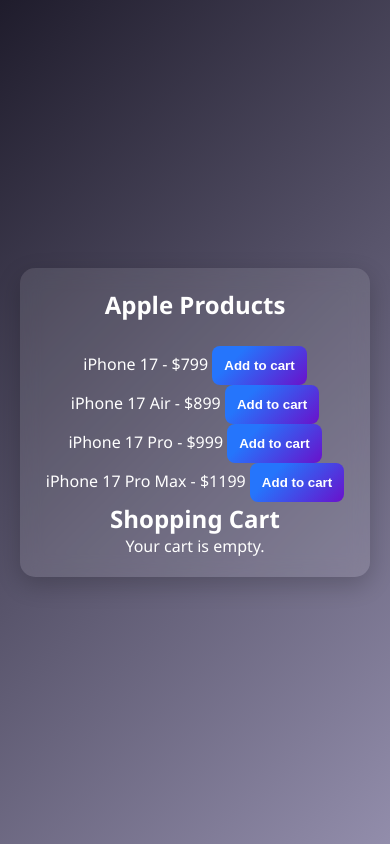
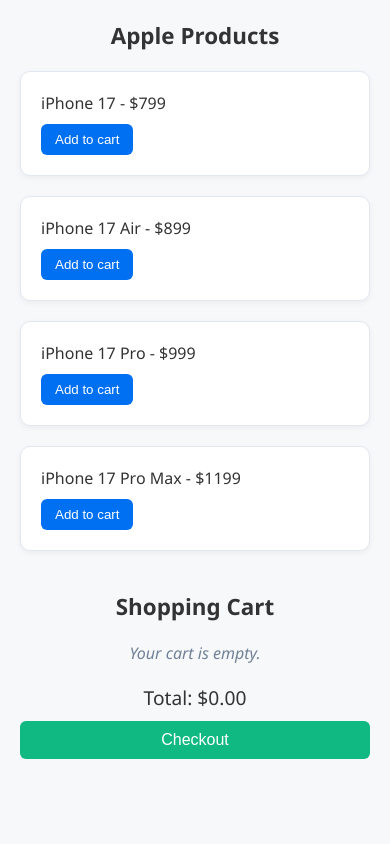
Before and after one commit to ShakebShamsi/e-commerce-app, a plain HTML site: page index.html in a window 390 px wide. Drawn offline with Linux system fonts and the light colour scheme.

Commit message:
responsive

```diff
--- a/styles.css
+++ b/styles.css
@@ -1,109 +1,164 @@
-/* Reset & base styles */
+/* Reset & Base Styles */
 * {
+  box-sizing: border-box;
   margin: 0;
   padding: 0;
-  box-sizing: border-box;
 }
 
 body {
-  font-family: 'Segoe UI', sans-serif;
-  background: linear-gradient(135deg, #1f1c2c, #928DAB);
-  color: #ffffff;
-  display: flex;
-  justify-content: center;
-  align-items: center;
-  height: 100vh;
+  font-family: 'Segoe UI', Tahoma, Geneva, Verdana, sans-serif;
+  background-color: #f6f8fa;
+  color: #333;
   padding: 20px;
 }
 
-/* Container design */
-.container {
-  background: rgba(255, 255, 255, 0.1);
-  backdrop-filter: blur(10px);
-  padding: 30px;
-  border-radius: 15px;
-  width: 100%;
-  max-width: 400px;
-  box-shadow: 0 8px 25px rgba(0, 0, 0, 0.2);
+h1, h2 {
   text-align: center;
-  transition: all 0.3s ease-in-out;
+  margin-bottom: 20px;
 }
 
-h1 {
-  font-size: 1.8rem;
-  margin-bottom: 25px;
+/* Container */
+.container {
+  max-width: 1200px;
+  margin: 0 auto;
+  padding: 20px;
 }
 
-/* Input and button layout */
-.input-container {
-  display: flex;
-  gap: 10px;
-  margin-bottom: 20px;
-  flex-wrap: wrap;
+/* Product List */
+#product-list {
+  display: grid;
+  grid-template-columns: repeat(auto-fit, minmax(250px, 1fr));
+  gap: 20px;
+  margin-bottom: 40px;
 }
 
-input[type="text"] {
-  flex: 1 1 60%;
-  padding: 12px;
-  border: none;
-  border-radius: 8px;
-  background-color: #2e2e2e;
-  color: white;
+.product {
+  background-color: #fff;
+  border: 1px solid #e2e8f0;
+  padding: 20px;
+  border-radius: 10px;
+  box-shadow: 0 2px 6px rgba(0, 0, 0, 0.05);
+  display: flex;
+  justify-content: space-between;
+  align-items: center;
+}
+
+.product span {
   font-size: 1rem;
 }
 
-button {
-  flex: 1 1 35%;
-  padding: 12px;
+.product button {
+  background-color: #0070f3;
+  color: #fff;
   border: none;
-  border-radius: 8px;
-  background-color: #6a11cb;
-  background-image: linear-gradient(315deg, #6a11cb 0%, #2575fc 74%);
-  color: white;
-  font-weight: bold;
+  padding: 8px 14px;
+  border-radius: 6px;
   cursor: pointer;
-  transition: background 0.3s ease;
+  transition: background-color 0.2s;
 }
 
-button:hover {
-  background-image: linear-gradient(315deg, #5a0fc8 0%, #1e64e0 74%);
+.product button:hover {
+  background-color: #005ac1;
 }
 
-/* Weather info display */
-#weather-info {
-  margin-top: 25px;
+/* Cart Section */
+#cart-items {
+  margin-bottom: 20px;
+  display: flex;
+  flex-direction: column;
+  gap: 10px;
 }
 
-#weather-info h2 {
-  font-size: 1.5rem;
+#cart-items div {
+  background-color: #fff;
+  border: 1px solid #e2e8f0;
+  padding: 10px 14px;
+  border-radius: 8px;
+  display: flex;
+  justify-content: space-between;
+  align-items: center;
+}
+
+#cart-items button {
+  background-color: #dc2626;
+  color: #fff;
+  border: none;
+  padding: 6px 10px;
+  border-radius: 5px;
+  cursor: pointer;
+}
+
+#cart-items button:hover {
+  background-color: #b91c1c;
+}
+
+#empty-cart {
+  text-align: center;
+  font-style: italic;
+  color: #718096;
+}
+
+/* Cart Total */
+#cart-total {
+  display: flex;
+  flex-direction: column;
+  align-items: center;
+}
+
+#cart-total p {
+  font-size: 1.2rem;
   margin-bottom: 10px;
 }
 
-#error-message {
-  color: #ff6f61;
-  margin-top: 15px;
+#checkout-btn {
+  background-color: #10b981;
+  color: white;
+  border: none;
+  padding: 10px 20px;
+  font-size: 1rem;
+  border-radius: 6px;
+  cursor: pointer;
+  transition: background-color 0.2s ease;
 }
 
+#checkout-btn:hover {
+  background-color: #059669;
+}
+
+/* Utility */
 .hidden {
   display: none;
 }
 
-/* Responsive design */
-@media (max-width: 480px) {
-  .container {
-    padding: 20px;
+/* Responsive Tweaks */
+@media (max-width: 768px) {
+  .product {
+    flex-direction: column;
+    align-items: flex-start;
+    gap: 10px;
   }
 
-  h1 {
-    font-size: 1.5rem;
+  #cart-items div {
+    flex-direction: column;
+    align-items: flex-start;
+    gap: 8px;
   }
 
-  input[type="text"],
-  button {
-    flex: 1 1 100%;
+  #checkout-btn {
+    width: 100%;
+  }
+}
+
+@media (max-width: 480px) {
+  body {
+    padding: 10px;
   }
 
-  .input-container {
-    gap: 12px;
+  .container {
+    padding: 10px;
+  }
+
+  h1, h2 {
+    font-size: 1.4rem;
   }
 }
```
